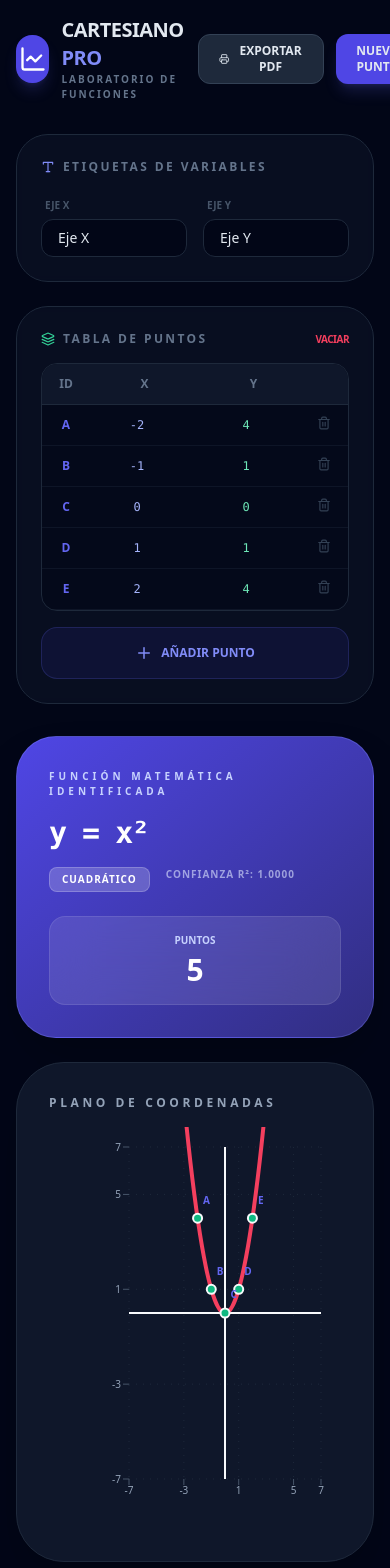
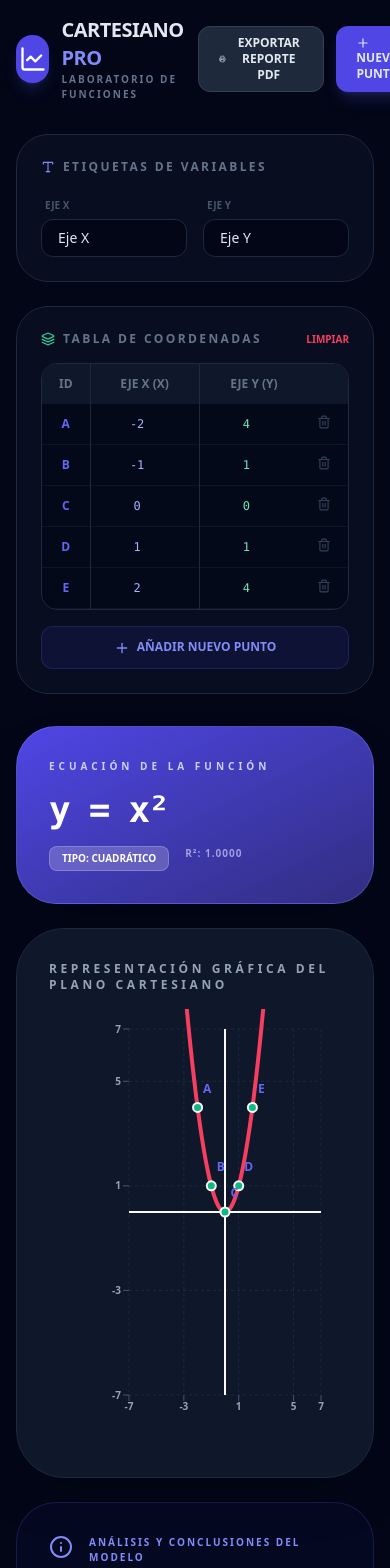
Before and after one commit to gustav0-ri0s/CartesianoPro, a React (Vite) app: page / in a window 390 px wide. Shown: the top 1568 px of the page. Built offline with nearby package versions, Linux system fonts and the light colour scheme.

Commit message:
feat(print): Improve print styling and data labels
Enhances the print output by adjusting CSS for better rendering of charts and reports. Also refines the point labeling logic to correctly cycle through letters A-Z.

```diff
--- a/App.tsx
+++ b/App.tsx
@@ -70,7 +70,6 @@ const App: React.FC = () => {
     const steps = 100;
     for (let i = 0; i <= steps; i++) {
       const x = minX + (i / steps) * (maxX - minX);
-      // Evitar errores en logaritmos
       if ((bestModel.type === ModelType.LOGARITHMIC || bestModel.type === ModelType.POWER) && x <= 0) continue;
       const yVal = bestModel.predict(x);
       if (isFinite(yVal) && !isNaN(yVal)) {
@@ -87,14 +86,17 @@ const App: React.FC = () => {
     setData(newData);
   };
 
-  const getPointLabel = (index: number) => String.fromCharCode(65 + (index % 26));
+  const getPointLabel = (index: number) => String.fromCharCode(64 + (index % 26) + 1);
 
   return (
-    <div className="min-h-screen bg-slate-950 text-slate-200 p-4 md:p-8 font-sans">
+    <div className="min-h-screen bg-slate-950 text-slate-200 p-4 md:p-8 font-sans print:bg-white print:text-black">
 
-      <div className="hidden print:block mb-8 border-b-2 border-indigo-600 pb-4">
-        <h1 className="text-3xl font-black text-slate-900 uppercase">Informe de Análisis Matemático</h1>
-        <p className="text-sm font-bold text-indigo-600">Cartesiano Pro Lab • {new Date().toLocaleDateString()}</p>
+      {/* CABECERA EXCLUSIVA PDF */}
+      <div className="hidden print:block mb-8 border-b-4 border-slate-900 pb-4">
+        <h1 className="text-4xl font-black text-slate-950 uppercase tracking-tighter">Informe Técnico: Cartesiano Pro</h1>
+        <p className="text-sm font-bold text-slate-600 mt-1 uppercase tracking-widest">
+          Análisis de Datos Matemáticos • {new Date().toLocaleDateString()} • {new Date().toLocaleTimeString()}
+        </p>
       </div>
 
       <header className="max-w-6xl mx-auto flex items-center justify-between mb-8 no-print">
@@ -112,122 +114,169 @@ const App: React.FC = () => {
              onClick={() => window.print()}
              className="px-5 py-2 bg-slate-800 hover:bg-slate-700 rounded-xl text-xs font-bold transition flex items-center gap-2 border border-slate-700"
            >
-             <Printer size={14} /> EXPORTAR PDF
+             <Printer size={14} /> EXPORTAR REPORTE PDF
            </button>
            <button
              onClick={() => setData([...data, {x:0, y:0}])}
              className="px-5 py-2 bg-indigo-600 hover:bg-indigo-500 rounded-xl text-xs font-bold transition shadow-lg shadow-indigo-500/20"
            >
-             NUEVO PUNTO
+             <Plus size={14} /> NUEVO PUNTO
            </button>
         </div>
       </header>
 
-      <main className="max-w-6xl mx-auto grid grid-cols-1 lg:grid-cols-12 gap-8">
+      <main className="max-w-6xl mx-auto grid grid-cols-1 lg:grid-cols-12 gap-8 print:block">
 
-        <div className="lg:col-span-4 space-y-6 no-print">
-          <section className="bg-slate-900/50 border border-slate-800 rounded-[2rem] p-6 backdrop-blur-sm">
+        {/* PANEL IZQUIERDO: CONFIGURACIÓN Y TABLA */}
+        <div className="lg:col-span-4 space-y-6 print:mb-8">
+
+          {/* ETIQUETAS (SOLO WEB) */}
+          <section className="bg-slate-900/50 border border-slate-800 rounded-[2rem] p-6 backdrop-blur-sm no-print">
             <h2 className="text-xs font-black text-slate-500 uppercase tracking-[0.2em] mb-4 flex items-center gap-2">
               <Type size={14} className="text-indigo-400" /> Etiquetas de Variables
             </h2>
             <div className="grid grid-cols-2 gap-4">
               <div className="space-y-1">
                 <label className="text-[10px] font-bold text-slate-600 uppercase ml-1">Eje X</label>
-                <input type="text" className="w-full bg-slate-950 border border-slate-800 rounded-xl px-4 py-2 text-sm focus:border-indigo-500 outline-none transition" value={axisNames.x} onChange={e => setAxisNames({...axisNames, x: e.target.value})} />
+                <input type="text" className="w-full bg-slate-950 border border-slate-800 rounded-xl px-4 py-2 text-sm focus:border-indigo-500 outline-none" value={axisNames.x} onChange={e => setAxisNames({...axisNames, x: e.target.value})} />
               </div>
               <div className="space-y-1">
                 <label className="text-[10px] font-bold text-slate-600 uppercase ml-1">Eje Y</label>
-                <input type="text" className="w-full bg-slate-950 border border-slate-800 rounded-xl px-4 py-2 text-sm focus:border-emerald-500 outline-none transition" value={axisNames.y} onChange={e => setAxisNames({...axisNames, y: e.target.value})} />
+                <input type="text" className="w-full bg-slate-950 border border-slate-800 rounded-xl px-4 py-2 text-sm focus:border-emerald-500 outline-none" value={axisNames.y} onChange={e => setAxisNames({...axisNames, y: e.target.value})} />
               </div>
             </div>
           </section>
 
-          <section className="bg-slate-900/50 border border-slate-800 rounded-[2rem] p-6 backdrop-blur-sm">
+          {/* TABLA DE PUNTOS (VISIBLE EN PDF) */}
+          <section className="bg-slate-900/50 border border-slate-800 rounded-[2rem] p-6 backdrop-blur-sm print:bg-white print:border-2 print:border-black print:rounded-xl">
             <div className="flex items-center justify-between mb-4">
-              <h2 className="text-xs font-black text-slate-500 uppercase tracking-[0.2em] flex items-center gap-2">
-                <Layers size={14} className="text-emerald-400" /> Tabla de Puntos
+              <h2 className="text-xs font-black text-slate-500 uppercase tracking-[0.2em] flex items-center gap-2 print:text-black print:text-lg print:mb-2">
+                <Layers size={14} className="text-emerald-400 print:hidden" /> Tabla de Coordenadas
               </h2>
-              <button onClick={() => setData([])} className="text-[10px] text-rose-500 font-bold hover:text-rose-400 uppercase tracking-tighter">Vaciar</button>
+              <button onClick={() => setData([])} className="text-[10px] text-rose-500 font-bold hover:text-rose-400 uppercase no-print">Limpiar</button>
             </div>
-            <div className="max-h-[350px] overflow-y-auto mb-4 border border-slate-800 rounded-2xl bg-slate-950/50">
-              <table className="w-full text-xs text-center">
-                <thead className="sticky top-0 bg-slate-900 text-slate-500 uppercase font-black">
-                  <tr className="border-b border-slate-800">
-                    <th className="p-3 w-12">ID</th>
-                    <th className="p-3">X</th>
-                    <th className="p-3">Y</th>
-                    <th className="w-10"></th>
+
+            <div className="overflow-hidden border border-slate-800 rounded-2xl bg-slate-950/50 print:bg-white print:border-black print:rounded-none">
+              <table className="w-full text-xs text-center border-collapse">
+                <thead className="bg-slate-900 text-slate-500 uppercase font-black print:bg-slate-100 print:text-black print:border-b-2 print:border-black">
+                  <tr>
+                    <th className="p-3 w-12 border-r border-slate-800 print:border-black">ID</th>
+                    <th className="p-3 border-r border-slate-800 print:border-black">{axisNames.x} (X)</th>
+                    <th className="p-3">{axisNames.y} (Y)</th>
+                    <th className="w-10 no-print"></th>
                   </tr>
                 </thead>
                 <tbody>
                   {data.map((p, i) => (
-                    <tr key={i} className="border-b border-slate-800/40 hover:bg-slate-800/30">
-                      <td className="p-3 font-black text-indigo-500">{getPointLabel(i)}</td>
-                      <td className="p-1"><input type="number" step="any" value={p.x} onChange={e => updatePoint(i, 'x', e.target.value)} className="w-full bg-transparent text-center py-2 text-indigo-300 font-mono outline-none" /></td>
-                      <td className="p-1"><input type="number" step="any" value={p.y} onChange={e => updatePoint(i, 'y', e.target.value)} className="w-full bg-transparent text-center py-2 text-emerald-300 font-mono outline-none" /></td>
-                      <td className="p-1 pr-3">
-                        <button onClick={() => setData(data.filter((_, idx) => idx !== i))} className="text-slate-700 hover:text-rose-500 transition-colors">
+                    <tr key={i} className="border-b border-slate-800/40 hover:bg-slate-800/30 print:border-black print:text-black">
+                      <td className="p-3 font-black text-indigo-500 border-r border-slate-800 print:border-black print:text-black">{getPointLabel(i)}</td>
+                      <td className="p-1 border-r border-slate-800 print:border-black">
+                        <input type="number" step="any" value={p.x} onChange={e => updatePoint(i, 'x', e.target.value)} className="w-full bg-transparent text-center py-2 text-indigo-300 font-mono outline-none no-print" />
+                        <span className="hidden print:block py-1 font-mono">{p.x}</span>
+                      </td>
+                      <td className="p-1">
+                        <input type="number" step="any" value={p.y} onChange={e => updatePoint(i, 'y', e.target.value)} className="w-full bg-transparent text-center py-2 text-emerald-300 font-mono outline-none no-print" />
+                        <span className="hidden print:block py-1 font-mono">{p.y}</span>
+                      </td>
+                      <td className="p-1 pr-3 no-print">
+                        <button onClick={() => setData(data.filter((_, idx) => idx !== i))} className="text-slate-700 hover:text-rose-500">
                           <Trash2 size={14}/>
                         </button>
                       </td>
                     </tr>
                   ))}
+                  {data.length === 0 && (
+                    <tr><td colSpan={4} className="p-8 text-slate-600">No hay datos registrados</td></tr>
+                  )}
                 </tbody>
               </table>
             </div>
+
             <button
               onClick={() => setData([...data, {x: (data[data.length-1]?.x || 0) + 1, y: 0}])}
-              className="w-full py-4 bg-indigo-600/10 text-indigo-400 rounded-2xl border border-indigo-500/20 hover:bg-indigo-600 hover:text-white transition-all font-black text-xs flex items-center justify-center gap-2"
+              className="w-full mt-4 py-3 bg-indigo-600/10 text-indigo-400 rounded-xl border border-indigo-500/20 hover:bg-indigo-600 hover:text-white transition-all font-black text-xs no-print"
             >
-              <Plus size={18} /> AÑADIR PUNTO
+              <Plus size={16} className="inline mr-1" /> AÑADIR NUEVO PUNTO
             </button>
           </section>
         </div>
 
-        <div className="lg:col-span-8 space-y-6 print:w-full">
-          <section className="bg-gradient-to-br from-indigo-600 to-indigo-900 border border-indigo-400/30 rounded-[2.5rem] p-8 shadow-2xl relative overflow-hidden group">
-            <div className="relative z-10 flex flex-col md:flex-row md:items-end justify-between gap-6">
-              <div className="space-y-4">
-                <p className="text-[10px] font-black text-indigo-200 uppercase tracking-[0.4em]">Función Matemática Identificada</p>
-                <h3 className="text-3xl md:text-5xl font-mono font-black text-white tracking-tighter">
-                  {bestModel ? bestModel.formula : 'Esperando datos'}
-                </h3>
-                <div className="flex gap-4">
-                  <span className="px-3 py-1 bg-white/20 backdrop-blur-md rounded-lg text-[10px] font-black text-white uppercase tracking-widest border border-white/20">
-                    {bestModel?.type || 'No identificado'}
-                  </span>
-                  <span className="text-indigo-100/60 text-[10px] font-bold uppercase tracking-widest">Confianza R²: {bestModel?.rSquared.toFixed(4) || '0.0000'}</span>
-                </div>
-              </div>
-              <div className="p-4 bg-white/10 backdrop-blur-xl rounded-2xl border border-white/10 text-center min-w-[120px]">
-                <p className="text-[10px] font-black text-indigo-200 uppercase mb-1">Puntos</p>
-                <p className="text-3xl font-black text-white">{data.length}</p>
+        {/* PANEL DERECHO: RESULTADOS Y GRÁFICO */}
+        <div className="lg:col-span-8 space-y-6 print:block">
+
+          {/* RESULTADO MATEMÁTICO */}
+          <section className="bg-gradient-to-br from-indigo-600 to-indigo-900 border border-indigo-400/30 rounded-[2.5rem] p-8 shadow-2xl relative overflow-hidden print:bg-none print:bg-white print:border-2 print:border-black print:rounded-xl print:shadow-none print:text-black">
+            <div className="relative z-10 space-y-4">
+              <p className="text-[10px] font-black text-indigo-200 uppercase tracking-[0.4em] print:text-black">Ecuación de la Función</p>
+              <h3 className="text-4xl md:text-5xl font-mono font-black text-white tracking-tighter print:text-black">
+                {bestModel ? bestModel.formula : 'Aún no hay función'}
+              </h3>
+              <div className="flex gap-4">
+                <span className="px-3 py-1 bg-white/20 backdrop-blur-md rounded-lg text-[10px] font-black text-white uppercase border border-white/20 print:bg-slate-100 print:text-black print:border-black">
+                  Tipo: {bestModel?.type || 'No identificado'}
+                </span>
+                <span className="text-indigo-100/60 text-[10px] font-bold uppercase tracking-widest print:text-black">
+                  R²: {bestModel?.rSquared.toFixed(4) || '0.0000'}
+                </span>
               </div>
             </div>
           </section>
 
-          <section className="bg-slate-900 border border-slate-800 rounded-[3rem] p-8 h-[500px] shadow-2xl relative flex flex-col">
+          {/* GRÁFICO (IMPRESIÓN OPTIMIZADA) */}
+          <section className="bg-slate-900 border border-slate-800 rounded-[3rem] p-8 h-[550px] shadow-2xl relative flex flex-col print:bg-white print:border-2 print:border-black print:rounded-xl print:shadow-none print:h-[450px]">
             <div className="mb-4">
-              <h2 className="text-xs font-black text-slate-400 uppercase tracking-[0.3em]">Plano de Coordenadas</h2>
+              <h2 className="text-xs font-black text-slate-400 uppercase tracking-[0.3em] print:text-black">Representación Gráfica del Plano Cartesiano</h2>
             </div>
             <div className="flex-1 w-full">
               <ResponsiveContainer width="100%" height="100%">
                 <ScatterChart margin={{ top: 20, right: 20, bottom: 20, left: 20 }}>
-                  <CartesianGrid strokeDasharray="1 6" stroke="#1e293b" />
-                  <ReferenceLine x={0} stroke="#f8fafc" strokeWidth={2} />
-                  <ReferenceLine y={0} stroke="#f8fafc" strokeWidth={2} />
-                  <XAxis type="number" dataKey="x" stroke="#475569" tick={{fill: '#94a3b8', fontSize: 10}} domain={chartDomain.x} axisLine={false} />
-                  <YAxis type="number" dataKey="y" stroke="#475569" tick={{fill: '#94a3b8', fontSize: 10}} domain={chartDomain.y} axisLine={false} />
-                  <Tooltip contentStyle={{ backgroundColor: '#0f172a', border: '1px solid #334155', borderRadius: '12px' }} />
-                  {bestModel && <Line data={regressionLineData} type="monotone" dataKey="yModel" stroke="#f43f5e" strokeWidth={4} dot={false} isAnimationActive={false} />}
+                  <CartesianGrid strokeDasharray="3 3" stroke="#1e293b" print-stroke="#000" />
+                  <ReferenceLine x={0} stroke="#f8fafc" strokeWidth={2} print-stroke="#000" />
+                  <ReferenceLine y={0} stroke="#f8fafc" strokeWidth={2} print-stroke="#000" />
+                  <XAxis
+                    type="number"
+                    dataKey="x"
+                    stroke="#475569"
+                    tick={{fill: '#94a3b8', fontSize: 10, fontWeight: 'bold'}}
+                    domain={chartDomain.x}
+                    axisLine={false}
+                    print-stroke="#000"
+                  />
+                  <YAxis
+                    type="number"
+                    dataKey="y"
+                    stroke="#475569"
+                    tick={{fill: '#94a3b8', fontSize: 10, fontWeight: 'bold'}}
+                    domain={chartDomain.y}
+                    axisLine={false}
+                    print-stroke="#000"
+                  />
+                  <Tooltip
+                    contentStyle={{ backgroundColor: '#0f172a', border: '1px solid #334155', borderRadius: '12px' }}
+                  />
+                  {bestModel && (
+                    <Line
+                      data={regressionLineData}
+                      type="monotone"
+                      dataKey="yModel"
+                      stroke="#f43f5e"
+                      strokeWidth={4}
+                      dot={false}
+                      isAnimationActive={false}
+                    />
+                  )}
                   <Scatter name="Datos" data={data}>
                     {data.map((_, index) => (
-                      <Cell key={`cell-${index}`} fill="#10b981" stroke="#f8fafc" strokeWidth={2} r={6} />
+                      <Cell key={`cell-${index}`} fill="#10b981" stroke="#f8fafc" strokeWidth={2} r={6} print-fill="#000" />
                     ))}
                     <LabelList dataKey="y" content={(props: any) => {
                         const { x, y, index } = props;
                         if (index === undefined || !data[index]) return null;
-                        return <text x={x + 10} y={y - 10} fill="#6366f1" fontSize={10} fontWeight="900" className="print:fill-slate-900">{getPointLabel(index)}</text>;
+                        return (
+                          <text x={x + 10} y={y - 10} fill="#6366f1" fontSize={12} fontWeight="900" className="print:fill-black">
+                            {getPointLabel(index)}
+                          </text>
+                        );
                     }} />
                   </Scatter>
                 </ScatterChart>
@@ -235,12 +284,13 @@ const App: React.FC = () => {
             </div>
           </section>
 
-          <section className="bg-indigo-600/5 border border-indigo-500/20 rounded-[2.5rem] p-8">
+          {/* INTERPRETACIÓN (VISIBLE EN PDF) */}
+          <section className="bg-indigo-600/5 border border-indigo-500/20 rounded-[2.5rem] p-8 print:bg-white print:border-2 print:border-black print:rounded-xl print:text-black">
             <div className="flex items-start gap-4">
-              <Info className="text-indigo-400 shrink-0" size={24}/>
+              <Info className="text-indigo-400 shrink-0 print:text-black" size={24}/>
               <div className="space-y-1">
-                <h4 className="text-[10px] font-black text-indigo-400 uppercase tracking-[0.2em]">Análisis Técnico</h4>
-                <div className="text-slate-300 text-sm leading-relaxed font-medium">
+                <h4 className="text-[10px] font-black text-indigo-400 uppercase tracking-[0.2em] print:text-black">Análisis y Conclusiones del Modelo</h4>
+                <div className="text-slate-300 text-sm leading-relaxed font-medium print:text-black">
                   {interpretation}
                 </div>
               </div>
@@ -253,8 +303,8 @@ const App: React.FC = () => {
         <p className="text-[10px] font-black text-slate-700 uppercase tracking-[0.6em]">Graficador de funciones V 1.0</p>
         <div className="flex items-center gap-3">
           <p className="text-[9px] text-slate-800 font-bold">Creado por Gustavo Eduardo Rios Quevedo</p>
-          <a href="https://github.com/gustav0-ri0s" target="_blank" rel="noopener noreferrer" className="text-slate-700 hover:text-indigo-400">
-            <Github size={14} />
+          <a href="https://github.com/gustav0-ri0s" target="_blank" rel="noopener noreferrer" className="text-slate-700 hover:text-indigo-400 transition-colors">
+            <Github size={16} />
           </a>
         </div>
       </footer>
--- a/index.html
+++ b/index.html
@@ -18,24 +18,27 @@
             background-color: #020617; /* slate-950 */
             margin: 0;
             padding: 0;
+            -webkit-print-color-adjust: exact !important;
+            print-color-adjust: exact !important;
         }
 
         @media print {
             .no-print { display: none !important; }
-            .print-only { display: block !important; }
             body {
                 background-color: white !important;
                 color: black !important;
             }
-            main {
+            #root {
+                background: white !important;
+            }
+            /* Forzar visualización de elementos en impresión */
+            .print-block {
                 display: block !important;
                 width: 100% !important;
+                color: black !important;
             }
-            section {
-                break-inside: avoid;
-                border: 1px solid #e2e8f0 !important;
-                margin-bottom: 20px !important;
-                border-radius: 12px !important;
+            .print-border {
+                border: 1px solid #334155 !important;
             }
         }
     </style>
@@ -55,7 +58,6 @@
 </head>
 <body class="text-slate-200">
     <div id="root"></div>
-    <!-- CRÍTICO: Esta línea carga tu aplicación -->
     <script type="module" src="./index.tsx"></script>
 </body>
 </html>
```
